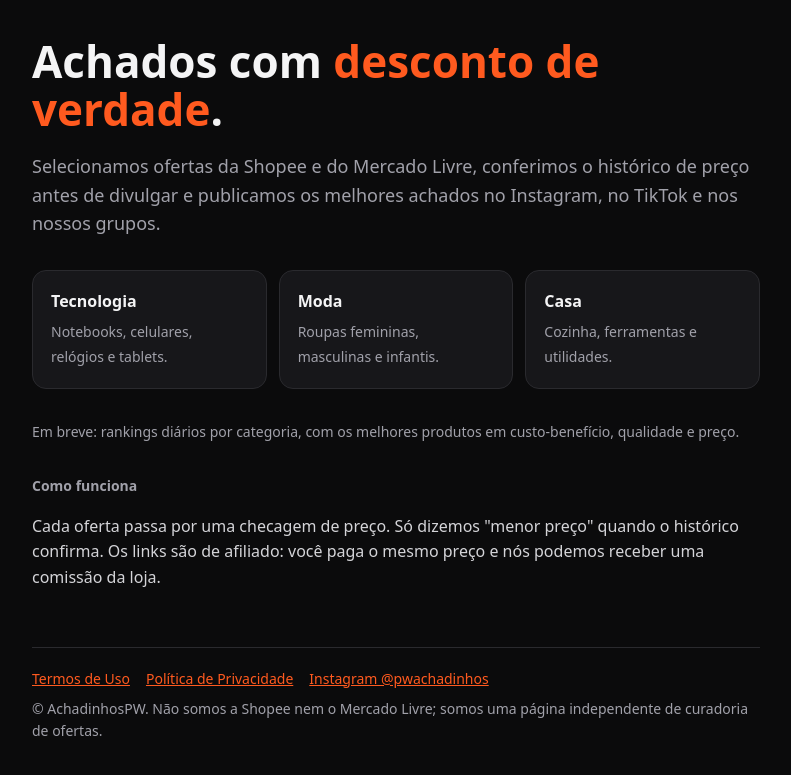
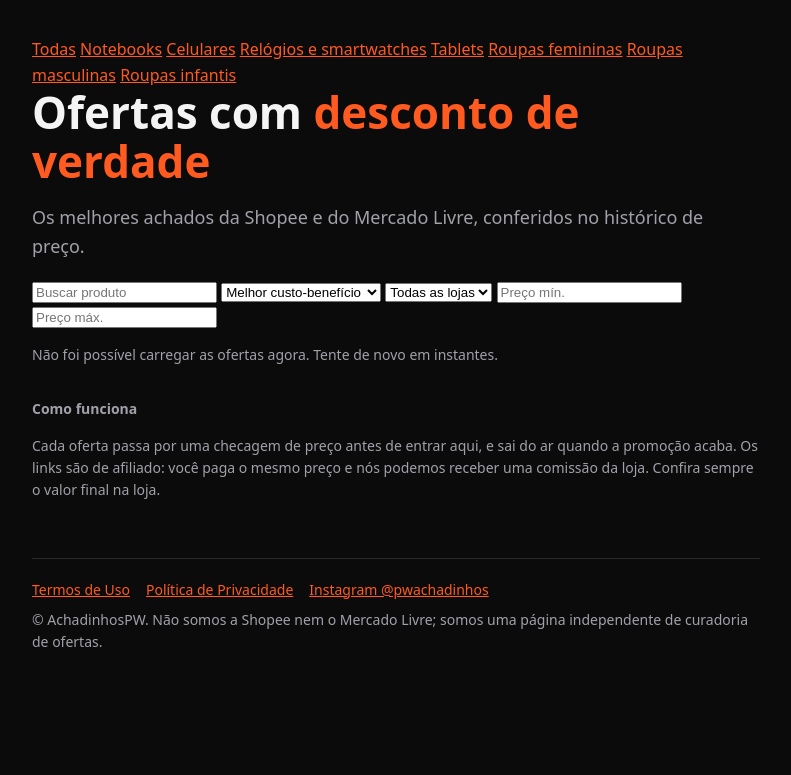
Before and after one commit to achadinhospw/site, a plain HTML site: page index.html in a window 1280 px wide. Shown: the part 79-854 px from the top of the page, without its empty margins (244-1035 px from the left). After the commit the page ends 800 px from the top, so only its background shows below. Drawn offline with Linux system fonts and the light colour scheme; no server answers.

Commit message:
Refactor index.html with updated meta and content
Updated the HTML structure and content, including changes to the title, meta tags, and navigation links.

```diff
--- a/index.html
+++ b/index.html
@@ -3,37 +3,63 @@
 <head>
 <meta charset="utf-8">
 <meta name="viewport" content="width=device-width,initial-scale=1">
-<meta http-equiv="Content-Security-Policy" content="default-src 'self'; img-src 'self'; style-src 'self'; script-src 'none'; object-src 'none'; base-uri 'none'; form-action 'none'">
-<meta name="referrer" content="no-referrer">
-<title>AchadinhosPW</title>
-<meta name="description" content="AchadinhosPW: curadoria de ofertas da Shopee e do Mercado Livre com desconto de verdade.">
-<link rel="icon" href="favicon.png">
-<link rel="stylesheet" href="style.css">
+<meta http-equiv="Content-Security-Policy" content="default-src 'self'; img-src 'self' https:; style-src 'self'; script-src 'self'; connect-src 'self'; object-src 'none'; base-uri 'none'; form-action 'self'">
+<meta name="referrer" content="strict-origin-when-cross-origin">
+<title>AchadinhosPW · Ofertas com desconto de verdade</title>
+<meta name="description" content="Os melhores achados da Shopee e do Mercado Livre, conferidos no histórico de preço.">
+<link rel="icon" href="/favicon.png">
+<link rel="stylesheet" href="/style.css">
 </head>
 <body>
 <div class="wrap">
-  <header class="top"><img src="logo-pw.png" alt="Logo PW"><a href="./">AchadinhosPW</a></header>
+  <header class="top"><img src="/logo-pw.png" alt="Logo PW"><a href="./">AchadinhosPW</a></header>
+  <nav class="cats">
+      <a href="/" class="ativo">Todas</a>
+      <a href="/notebooks">Notebooks</a>
+      <a href="/celulares">Celulares</a>
+      <a href="/relogios">Relógios e smartwatches</a>
+      <a href="/tablets">Tablets</a>
+      <a href="/roupas-femininas">Roupas femininas</a>
+      <a href="/roupas-masculinas">Roupas masculinas</a>
+      <a href="/roupas-infantis">Roupas infantis</a>
+  </nav>
 
-  <h1>Achados com <em>desconto de verdade</em>.</h1>
-  <p class="lead">Selecionamos ofertas da Shopee e do Mercado Livre, conferimos o histórico de preço antes de divulgar e publicamos os melhores achados no Instagram, no TikTok e nos nossos grupos.</p>
+  <main id="vitrine" data-categoria="">
+    <h1>Ofertas com <em>desconto de verdade</em></h1>
+    <p class="lead">Os melhores achados da Shopee e do Mercado Livre, conferidos no histórico de preço.</p>
 
-  <div class="cards">
-    <div class="card"><b>Tecnologia</b><span>Notebooks, celulares, relógios e tablets.</span></div>
-    <div class="card"><b>Moda</b><span>Roupas femininas, masculinas e infantis.</span></div>
-    <div class="card"><b>Casa</b><span>Cozinha, ferramentas e utilidades.</span></div>
-  </div>
+    <form id="filtros" class="filtros">
+      <input type="search" name="busca" placeholder="Buscar produto" maxlength="60" aria-label="Buscar produto">
+      <select name="ordem" aria-label="Ordenar por">
+        <option value="custo-beneficio">Melhor custo-benefício</option>
+        <option value="qualidade">Melhor avaliados</option>
+        <option value="menor-preco">Menor preço</option>
+        <option value="maior-desconto">Maior desconto</option>
+        <option value="maior-economia">Maior economia em R$</option>
+      </select>
+      <select name="loja" aria-label="Loja">
+        <option value="">Todas as lojas</option>
+        <option value="shopee">Shopee</option>
+        <option value="mercado_livre">Mercado Livre</option>
+      </select>
+      <input type="number" name="min" placeholder="Preço mín." min="0" inputmode="numeric" aria-label="Preço mínimo">
+      <input type="number" name="max" placeholder="Preço máx." min="0" inputmode="numeric" aria-label="Preço máximo">
+    </form>
 
-  <p class="small">Em breve: rankings diários por categoria, com os melhores produtos em custo-benefício, qualidade e preço.</p>
+    <p id="status" class="small" role="status"></p>
+    <div id="lista" class="grade"></div>
+  </main>
 
   <section class="how">
-  <h2 class="small">Como funciona</h2>
-  <p>Cada oferta passa por uma checagem de preço. Só dizemos "menor preço" quando o histórico confirma. Os links são de afiliado: você paga o mesmo preço e nós podemos receber uma comissão da loja.</p>
+    <h2 class="small">Como funciona</h2>
+    <p class="small">Cada oferta passa por uma checagem de preço antes de entrar aqui, e sai do ar quando a promoção acaba. Os links são de afiliado: você paga o mesmo preço e nós podemos receber uma comissão da loja. Confira sempre o valor final na loja.</p>
   </section>
 
   <footer>
-    <nav><a href="termos">Termos de Uso</a><a href="privacidade">Política de Privacidade</a><a href="https://www.instagram.com/pwachadinhos/" rel="noopener noreferrer">Instagram @pwachadinhos</a></nav>
+    <nav><a href="/termos">Termos de Uso</a><a href="/privacidade">Política de Privacidade</a><a href="https://www.instagram.com/pwachadinhos/" rel="noopener noreferrer">Instagram @pwachadinhos</a></nav>
     © AchadinhosPW. Não somos a Shopee nem o Mercado Livre; somos uma página independente de curadoria de ofertas.
   </footer>
 </div>
+<script src="/app.js" defer></script>
 </body>
 </html>
```
